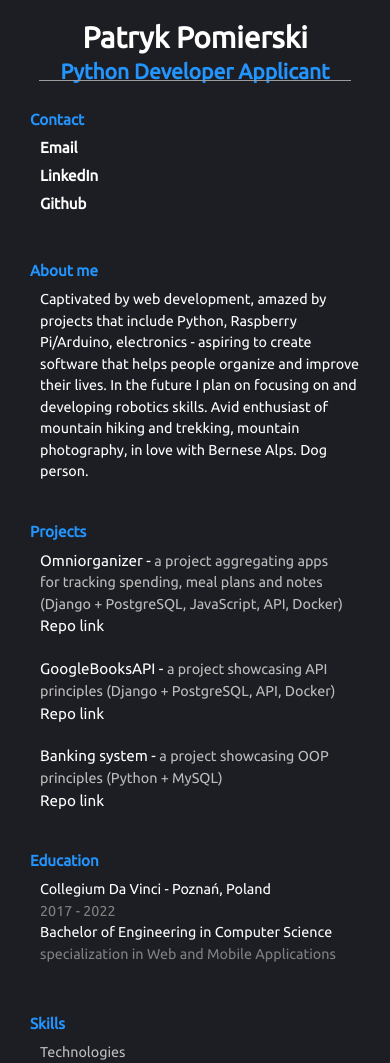
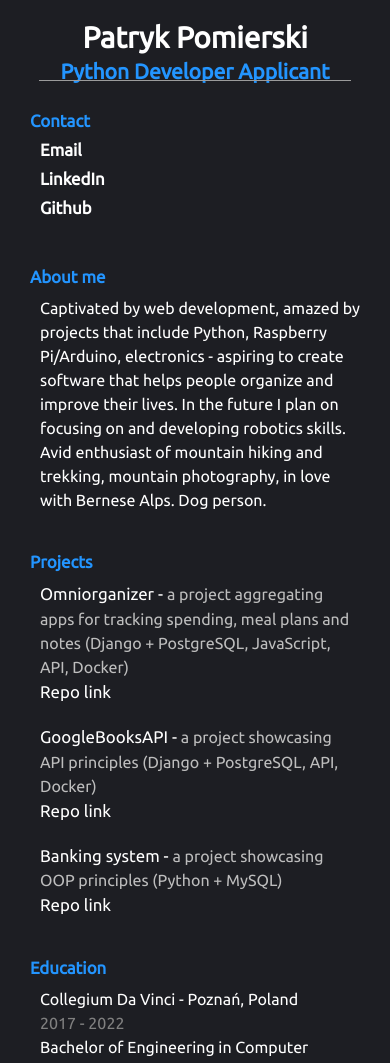
Before and after one commit to paka95/paka95.github.io, a plain HTML site: page index.html in a window 390 px wide. Shown: the top 1063 px of the page. Drawn offline with Linux system fonts and the light colour scheme.

Commit message:
Extended fonts

```diff
--- a/styles.css
+++ b/styles.css
@@ -260,30 +260,30 @@ a:hover {
     }
 
     .heading {
-        font-size: 1.8vh;
+        font-size: 2vh;
     }
 
     a {
-        font-size: 1.8vh;
+        font-size: 2vh;
     }
 
     .about-font {
-        font-size: 1.7vh;
+        font-size: 1.9vh;
     }
 
     .projects-font {
-        font-size: 1.7vh;
+        font-size: 1.9vh;
     }
 
     .project-title {
-        font-size: 1.8vh;
+        font-size: 2vh;
     }
 
     .subcontent-title {
-        font-size: 1.7vh;
+        font-size: 1.9vh;
     }
 
     .column-item {
-        font-size: 1.8vh;
+        font-size: 2vh;
     }
 }
```
